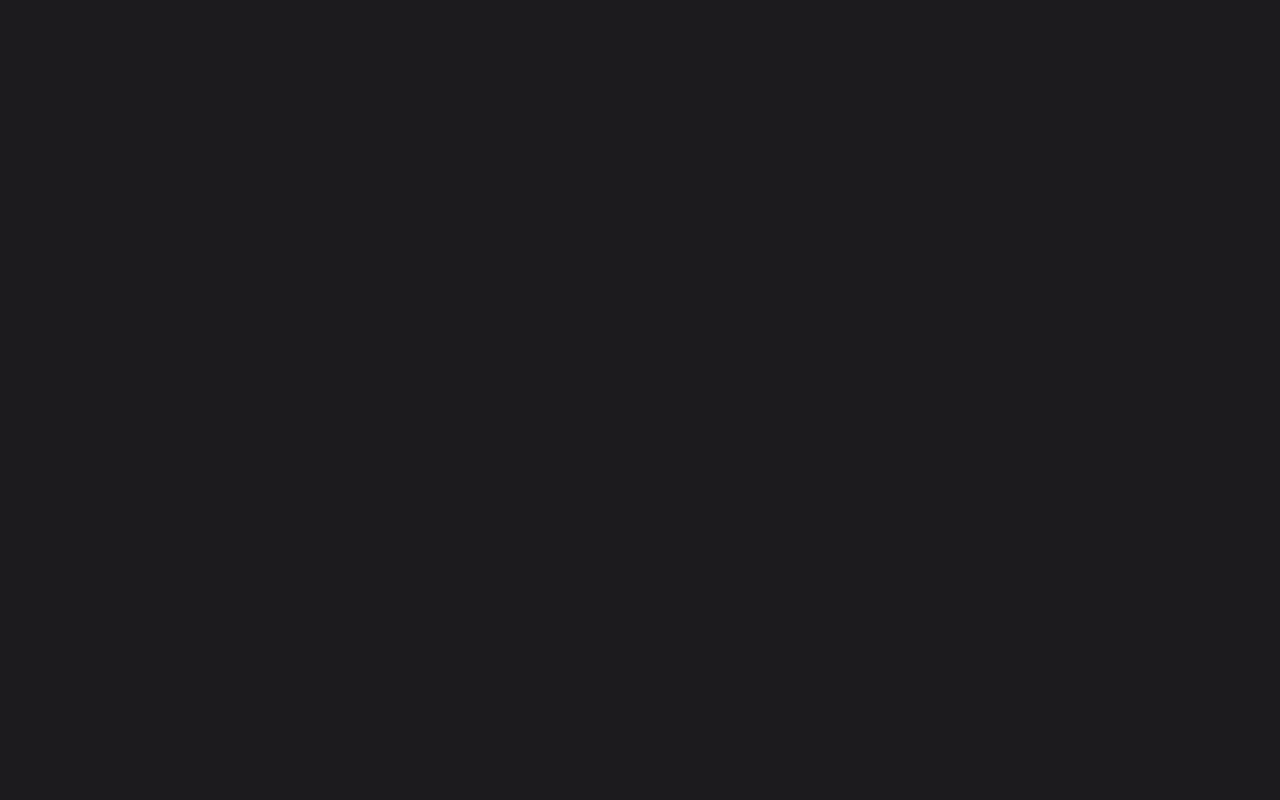
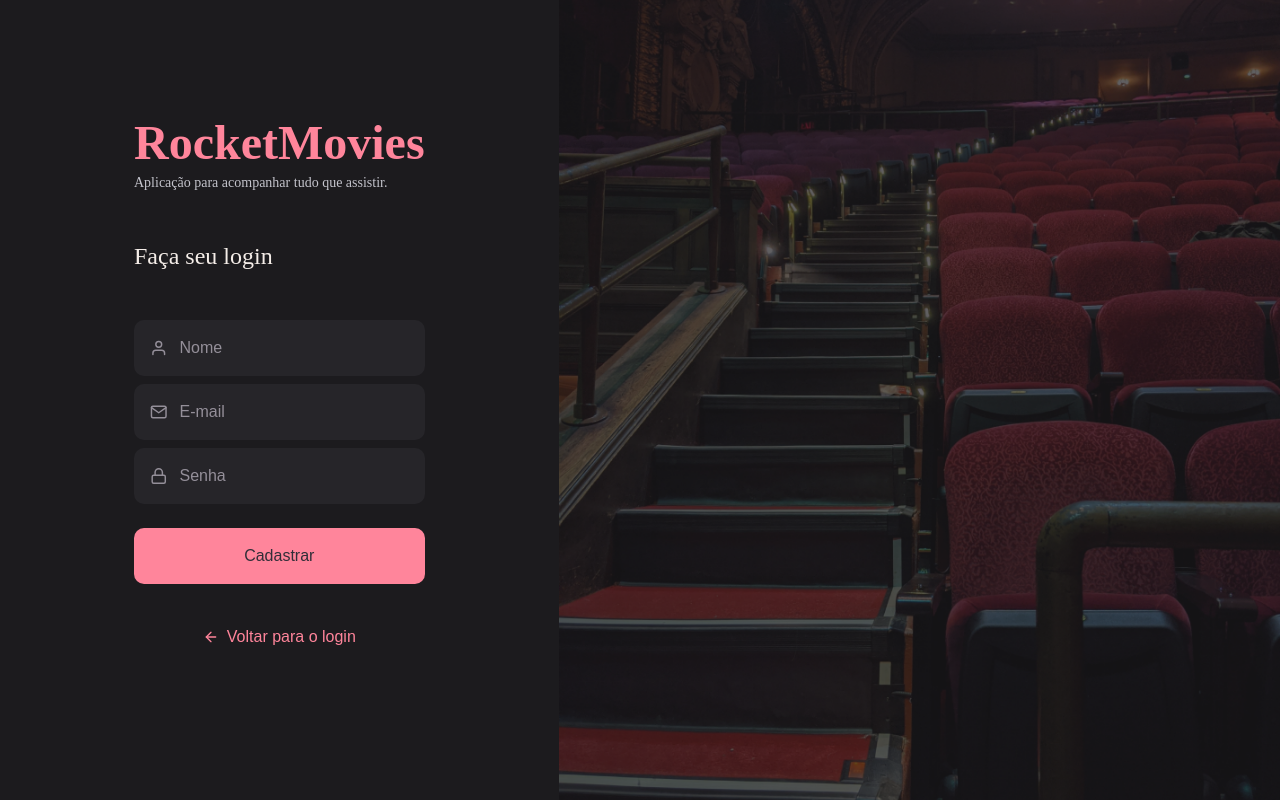
Before and after one commit to marlisonmourao/rocketmovies, a React (Vite) app: page /signup in a window 1280 px wide. Before the commit this address had no page. Built offline with nearby package versions, Linux system fonts and the light colour scheme.

Commit message:
mavigation auth

```diff
--- a/src/pages/SignIn/index.tsx
+++ b/src/pages/SignIn/index.tsx
@@ -1,3 +1,4 @@
+import { useNavigate } from 'react-router-dom'
 import { FiLock, FiMail } from 'react-icons/fi'
 
 import {
@@ -14,6 +15,12 @@
 import { Button } from '../../components/Button'
 
 export function SignIn() {
+  const navigation = useNavigate()
+
+  function handleSignUp() {
+    navigation('signup')
+  }
+
   return (
     <Container>
       <Form>
@@ -28,7 +35,7 @@
 
         <Button title="Entrar" />
 
-        <ButtonNew>Criar conta</ButtonNew>
+        <ButtonNew onClick={handleSignUp}>Criar conta</ButtonNew>
       </Form>
 
       <Background />
--- a/src/pages/SignUp/index.tsx
+++ b/src/pages/SignUp/index.tsx
@@ -1,3 +1,4 @@
+import { useNavigate } from 'react-router-dom'
 import { FiLock, FiMail, FiUser, FiArrowLeft } from 'react-icons/fi'
 
 import {
@@ -14,6 +15,12 @@
 import { Button } from '../../components/Button'
 
 export function SignUp() {
+  const navigate = useNavigate()
+
+  function handleGoBack() {
+    navigate('/')
+  }
+
   return (
     <Container>
       <Form>
@@ -30,7 +37,7 @@
 
         <Button title="Cadastrar" />
 
-        <ButtonBack>
+        <ButtonBack onClick={handleGoBack}>
           <FiArrowLeft />
           Voltar para o login
         </ButtonBack>
--- a/src/router/auth.routes.tsx
+++ b/src/router/auth.routes.tsx
@@ -7,7 +7,7 @@
   return (
     <Routes>
       <Route path="/" element={<SignIn />} />
-      <Route path="/" element={<SignUp />} />
+      <Route path="/signup" element={<SignUp />} />
     </Routes>
   )
 }
--- a/src/router/index.tsx
+++ b/src/router/index.tsx
@@ -1,11 +1,11 @@
 import { BrowserRouter } from 'react-router-dom'
 
-import { AppRoutes } from './app.routes'
+import { AuthRoutes } from './auth.routes'
 
 export function Routes() {
   return (
     <BrowserRouter>
-      <AppRoutes />
+      <AuthRoutes />
     </BrowserRouter>
   )
 }
```
